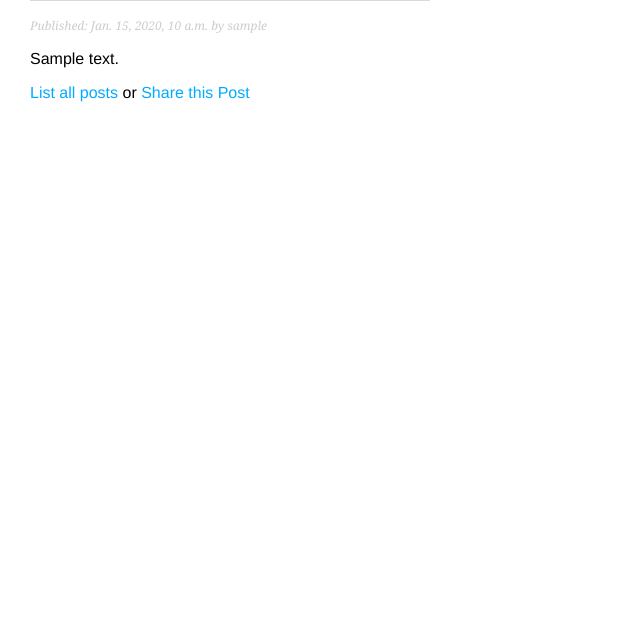
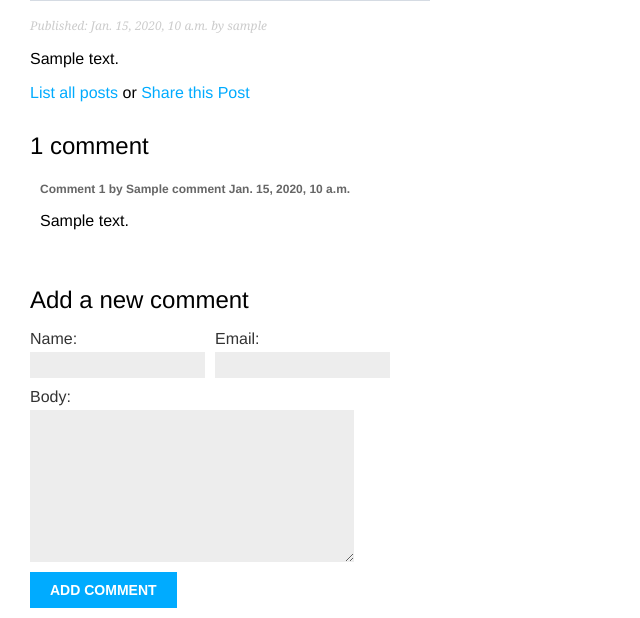
Before and after one commit to RoseOfVoid/Blog_Application_Django, a Django app: a page that uses blog/templates/blog/post/detail.html in a window 1280 px wide. Shown: the part 390-1008 px from the top of the page, without its empty margins (0-640 px from the left). Before the commit the page ends 492 px from the top, so only its background shows below. Run offline with Django 5.2, Linux system fonts and the light colour scheme; tables that the repository leaves empty hold one stand-in row (values such as "Sample post"); grey boxes marked "Sample" are stand-in pictures.

Commit message:
Comment complete

```diff
--- a/blog/templates/blog/post/detail.html
+++ b/blog/templates/blog/post/detail.html
@@ -1,4 +1,4 @@
-{%  extends "blog/base.html" %}
+{% extends "blog/base.html" %}
 
 {% block title %}{{ post.title }}{% endblock %}
 
@@ -14,4 +14,21 @@
          or
         <a href="{% url 'blog:share' post.id %}">Share this Post</a>
     </p>
+    {%  with comments.count as total_comments %}
+        <h2>
+            {{ total_comments }} comment{{ total_comments|pluralize }}
+        </h2>
+    {% endwith %}
+    {% for comment in comments %}
+        <div class="comment">
+            <p class="info">
+                Comment {{ forloop.counter }} by {{ comment.name }}
+                {{ comment.created }}
+            </p>
+            {{ comment.body|linebreaks }}
+        </div>
+    {% empty %}
+        <p>No comments yet.</p>
+    {% endfor %}
+    {% include "blog/post/includes/comment_form.html" %}
 {%  endblock %}
--- /dev/null
+++ b/blog/templates/blog/post/includes/comment_form.html
@@ -0,0 +1,12 @@
+<h2>Add a new comment</h2>
+<form action="{% url "blog:comment" post.id %}" method="post">
+    <div class="left">
+        {{ form.name.as_field_group }}
+    </div>
+    <div class="left">
+        {{ form.email.as_field_group }}
+    </div>
+    {{ form.body.as_field_group }}
+    {% csrf_token %}
+    <p><input type="submit" value="Add comment"></p>
+</form>
--- a/blog/urls.py
+++ b/blog/urls.py
@@ -7,4 +7,5 @@ urlpatterns = [
     path('', PostListView.as_view(), name='list'),
     path('post/<int:year>/<int:month>/<int:day>/<slug:slug>/', post_detail, name='detail'),
     path('post/share/<int:post_id>/', post_share, name='share'),
+    path('post/comment/<int:post_id>/', post_comment, name='comment'),
 ]
--- a/blog/views.py
+++ b/blog/views.py
@@ -16,7 +16,9 @@ class PostListView(ListView):
 
 def post_detail(request, year, month, day, slug):
     post = get_object_or_404(Post, status=Post.Status.PUBLISHED, slug=slug, publish__year=year, publish__month=month, publish__day=day)
-    context = {'post': post}
+    comments = post.comments.filter(active=True)
+    form = CommentForm()
+    context = {'post': post, 'comments': comments, 'form': form}
     return render(request, 'blog/post/detail.html', context)
 
 
@@ -51,4 +53,4 @@ def post_comment(request, post_id):
         comment.post = post
         comment.save()
     context = {'post': post, 'form': form, 'comment': comment}
-    return(request, 'blog/post/comment.html', context)
+    return render(request, 'blog/post/comment.html', context)
```
Also changed, not shown: blog/templates/blog/post/comment.html (added, +12 -0 lines).
